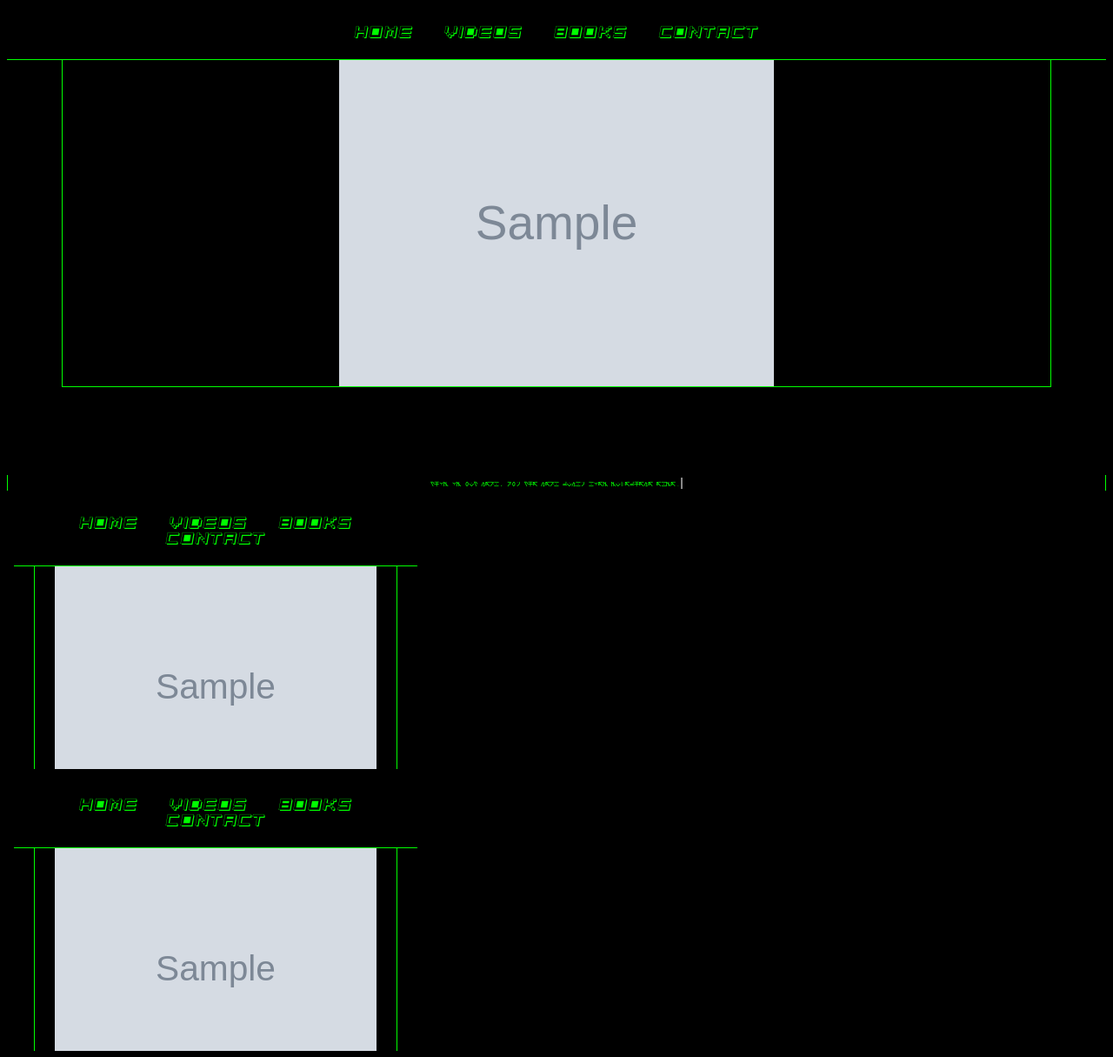
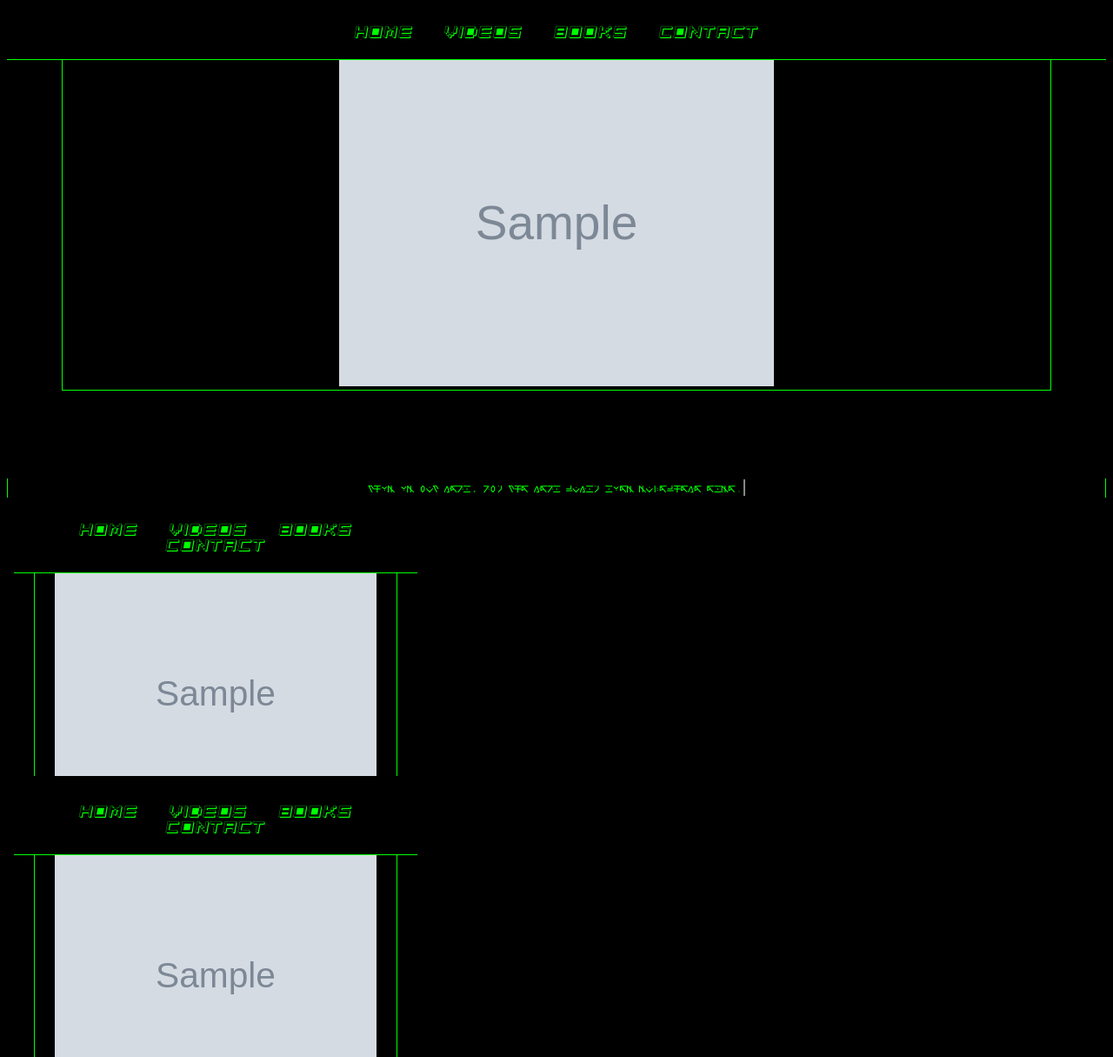
Before and after one commit to prozaic/prozaic5, a Django app: template new_sites/templates/new_sites/index.html in a window 1280 px wide. Shown: the top 1215 px of the page at 87% size. Run offline with Django 3.2, Linux system fonts and the light colour scheme; the template is opened without the code that fills it: most values are stand-ins (such as "Sample title", 1, 10 or a date in 2020); grey boxes marked "Sample" are stand-in pictures.

Commit message:
fdatabase24

```diff
--- a/new_sites/static/css/style2.css
+++ b/new_sites/static/css/style2.css
@@ -4,15 +4,6 @@
 	font-family: dead;
 
 }
-
-@font-face{
-
-	src: url(fonts/Optimal3d.ttf);
-	font-family: dead;
-
-}
-
-
 
 @font-face{
 
@@ -171,14 +162,19 @@ body {
 	border-right: thin solid #00FF00;
 	border-left: thin solid #00FF00;
 	border-bottom: thin solid #00FF00;
+	text-align:center;
 	color:#00FF00;
 
+	padding-left:10%;
+	padding-right:10%;
 
-
+	margin-left:20%;
+	margin-right:20%;
 
 
 
 }
+
 
 
 .mid-container{
@@ -188,7 +184,7 @@ body {
 	margin-top:8%;
 
 
-	font-family: tatal;
+	font-family:tatal;
 	padding-left:5%;
 	padding-right:5%;
 
@@ -197,16 +193,6 @@ body {
 
 
 
-@keyframes typing {
-	from { width: 0 }
-	to { width: 100% }
-  }
-
-  /* The typewriter cursor effect */
-  @keyframes blink-caret {
-	from, to { border-color: transparent }
-	50% { border-color: orange }
-  }
 @media(min-width:1000px){
 
 	.booklist{
@@ -222,6 +208,7 @@ body {
 	}
 
 
+}
 
 .booklist{
 	margin-left:10%;
@@ -414,10 +401,7 @@ textarea{
 	width: 100%;
 	height: auto;
     max-width: 500px;
-	max-height: 500px;
-	display: block;
-    margin: 0 auto;
-
+    max-height: 500px;
 }
 
 .top-container input{
@@ -630,36 +614,3 @@ textarea{
 
 
 }
-
-@keyframes fadein {
-    from {
-        opacity:0;
-    }
-    to {
-        opacity:1;
-    }
-}
-@-moz-keyframes fadein { /* Firefox */
-    from {
-        opacity:0;
-    }
-    to {
-        opacity:1;
-    }
-}
-@-webkit-keyframes fadein { /* Safari and Chrome */
-    from {
-        opacity:0;
-    }
-    to {
-        opacity:1;
-    }
-}
-@-o-keyframes fadein { /* Opera */
-    from {
-        opacity:0;
-    }
-    to {
-        opacity: 1;
-    }
-}
--- a/new_sites/templates/new_sites/midtext.html
+++ b/new_sites/templates/new_sites/midtext.html
@@ -20,7 +20,7 @@
 
 
     .typewrite {
-    font-size: 80%;
+    font-size: 120%;
     border-right: 2px solid rgba(255,255,255,.75);
     line-height: 1.15;
     }
```
